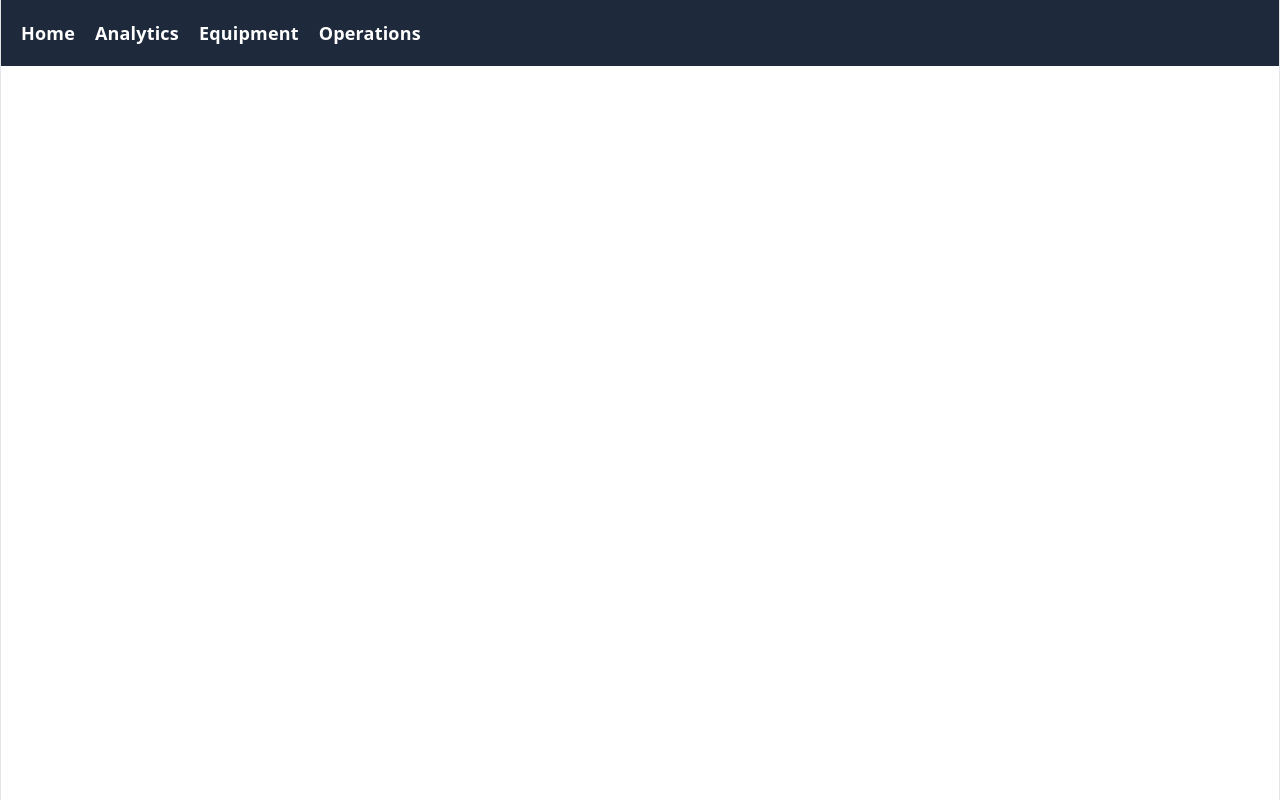
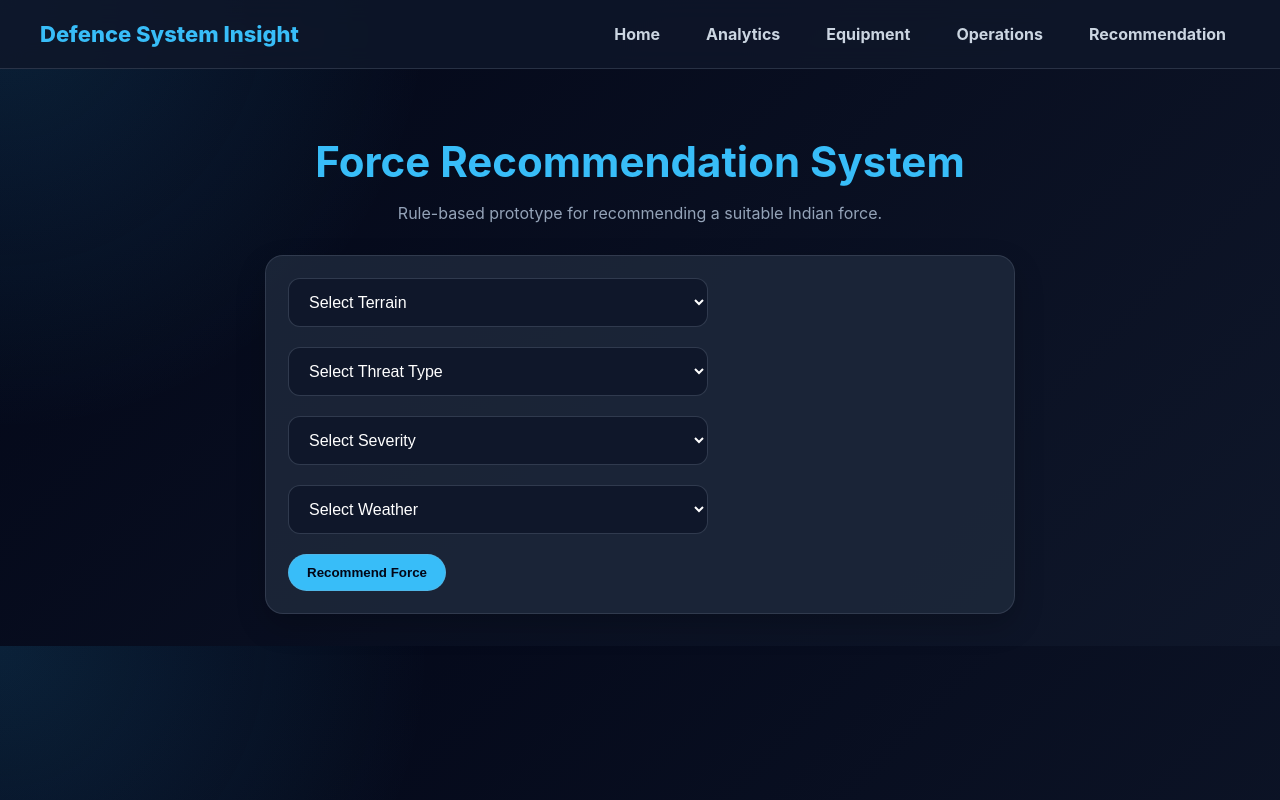
Before and after one commit to MitanshuVerma/Defence-System-Insight, a React (Vite) app: page /recommendation in a window 1280 px wide. Built offline with nearby package versions, Linux system fonts and the light colour scheme.

Commit message:
Add UI pages and fix Vercel routing

```diff
--- a/src/App.jsx
+++ b/src/App.jsx
@@ -6,6 +6,7 @@ import ForceDetails from "./pages/ForceDetails";
 import Analytics from "./pages/Analytics";
 import Equipment from "./pages/Equipment";
 import Operations from "./pages/Operations";
+import Recommendation from "./pages/Recommendation";
 
 function App() {
   return (
@@ -18,6 +19,7 @@ function App() {
         <Route path="/analytics" element={<Analytics />} />
         <Route path="/equipment" element={<Equipment />} />
         <Route path="/operations" element={<Operations />} />
+        <Route path="/recommendation" element={<Recommendation />} />
       </Routes>
     </BrowserRouter>
   );
--- a/src/components/NavBar.jsx
+++ b/src/components/NavBar.jsx
@@ -2,22 +2,16 @@ import { Link } from "react-router-dom";
 
 function Navbar() {
   return (
-    <nav style={{ display: "flex", gap: "20px", padding: "20px", backgroundColor: "#1e293b" }}>
-      <Link to="/" style={{ color: "white", textDecoration: "none", fontWeight: "bold" }}>
-        Home
-      </Link>
+    <nav className="navbar">
+      <div className="nav-logo">Defence System Insight</div>
 
-      <Link to="/analytics" style={{ color: "white", textDecoration: "none", fontWeight: "bold" }}>
-        Analytics
-      </Link>
-
-      <Link to="/equipment" style={{ color: "white", textDecoration: "none", fontWeight: "bold" }}>
-        Equipment
-      </Link>
-
-      <Link to="/operations" style={{ color: "white", textDecoration: "none", fontWeight: "bold" }}>
-        Operations
-      </Link>
+      <div className="nav-links">
+        <Link className="nav-link" to="/">Home</Link>
+        <Link className="nav-link" to="/analytics">Analytics</Link>
+        <Link className="nav-link" to="/equipment">Equipment</Link>
+        <Link className="nav-link" to="/operations">Operations</Link>
+        <Link className="nav-link" to="/recommendation">Recommendation</Link>
+      </div>
     </nav>
   );
 }
--- a/src/index.css
+++ b/src/index.css
@@ -1,111 +1,164 @@
-:root {
-  --text: #6b6375;
-  --text-h: #08060d;
-  --bg: #fff;
-  --border: #e5e4e7;
-  --code-bg: #f4f3ec;
-  --accent: #aa3bff;
-  --accent-bg: rgba(170, 59, 255, 0.1);
-  --accent-border: rgba(170, 59, 255, 0.5);
-  --social-bg: rgba(244, 243, 236, 0.5);
-  --shadow:
-    rgba(0, 0, 0, 0.1) 0 10px 15px -3px, rgba(0, 0, 0, 0.05) 0 4px 6px -2px;
-
-  --sans: system-ui, 'Segoe UI', Roboto, sans-serif;
-  --heading: system-ui, 'Segoe UI', Roboto, sans-serif;
-  --mono: ui-monospace, Consolas, monospace;
-
-  font: 18px/145% var(--sans);
-  letter-spacing: 0.18px;
-  color-scheme: light dark;
-  color: var(--text);
-  background: var(--bg);
-  font-synthesis: none;
-  text-rendering: optimizeLegibility;
-  -webkit-font-smoothing: antialiased;
-  -moz-osx-font-smoothing: grayscale;
-
-  @media (max-width: 1024px) {
-    font-size: 16px;
-  }
-}
-
-@media (prefers-color-scheme: dark) {
-  :root {
-    --text: #9ca3af;
-    --text-h: #f3f4f6;
-    --bg: #16171d;
-    --border: #2e303a;
-    --code-bg: #1f2028;
-    --accent: #c084fc;
-    --accent-bg: rgba(192, 132, 252, 0.15);
-    --accent-border: rgba(192, 132, 252, 0.5);
-    --social-bg: rgba(47, 48, 58, 0.5);
-    --shadow:
-      rgba(0, 0, 0, 0.4) 0 10px 15px -3px, rgba(0, 0, 0, 0.25) 0 4px 6px -2px;
-  }
-
-  #social .button-icon {
-    filter: invert(1) brightness(2);
-  }
+* {
+  box-sizing: border-box;
 }
 
 body {
   margin: 0;
+  font-family: Inter, Arial, sans-serif;
+  background:
+    radial-gradient(circle at top left, rgba(56, 189, 248, 0.15), transparent 30%),
+    linear-gradient(135deg, #020617, #0f172a);
+  color: #e2e8f0;
 }
 
-#root {
-  width: 1600px;
-  max-width: 100%;
-  margin: 0 auto;
-  text-align: center;
-  border-inline: 1px solid var(--border);
-  min-height: 100svh;
-  display: flex;
-  flex-direction: column;
-  box-sizing: border-box;
+a {
+  color: inherit;
 }
 
-h1,
-h2 {
-  font-family: var(--heading);
-  font-weight: 500;
-  color: var(--text-h);
+.page-container {
+  width: 95%;
+  max-width: 1700px;
+  margin: 0 auto;
+  padding: 32px 20px;
 }
 
-h1 {
-  font-size: 56px;
-  letter-spacing: -1.68px;
-  margin: 32px 0;
-  @media (max-width: 1024px) {
-    font-size: 36px;
-    margin: 20px 0;
-  }
-}
-h2 {
-  font-size: 24px;
-  line-height: 118%;
-  letter-spacing: -0.24px;
-  margin: 0 0 8px;
-  @media (max-width: 1024px) {
-    font-size: 20px;
-  }
-}
-p {
-  margin: 0;
+.page-title {
+  font-size: 42px;
+  margin-bottom: 8px;
+  color: #38bdf8;
 }
 
-code,
-.counter {
-  font-family: var(--mono);
-  display: inline-flex;
-  border-radius: 4px;
-  color: var(--text-h);
+.page-subtitle {
+  color: #94a3b8;
+  margin-bottom: 32px;
 }
 
-code {
-  font-size: 15px;
-  line-height: 135%;
-  padding: 4px 8px;
-  background: var(--code-bg);
+.navbar {
+  position: sticky;
+  top: 0;
+  z-index: 100;
+  background: rgba(15, 23, 42, 0.85);
+  backdrop-filter: blur(12px);
+  border-bottom: 1px solid rgba(148, 163, 184, 0.2);
+  padding: 16px 40px;
+  display: flex;
+  align-items: center;
+  justify-content: space-between;
 }
+
+.nav-logo {
+  font-size: 22px;
+  font-weight: 800;
+  color: #38bdf8;
+}
+
+.nav-links {
+  display: flex;
+  gap: 18px;
+  flex-wrap: wrap;
+}
+
+.nav-link {
+  text-decoration: none;
+  font-weight: 700;
+  color: #cbd5e1;
+  padding: 8px 14px;
+  border-radius: 999px;
+  transition: 0.2s ease;
+}
+
+.nav-link:hover {
+  background: rgba(56, 189, 248, 0.15);
+  color: #38bdf8;
+}
+
+.force-grid {
+  display: grid;
+  grid-template-columns: repeat(auto-fit, minmax(260px, 1fr));
+  gap: 24px;
+  margin-top: 32px;
+}
+
+.force-card {
+  background: rgba(30, 41, 59, 0.9);
+  border: 1px solid rgba(148, 163, 184, 0.2);
+  border-radius: 18px;
+  padding: 22px;
+  min-height: 210px;
+  text-decoration: none;
+  color: #e2e8f0;
+  transition: 0.25s ease;
+  box-shadow: 0 12px 30px rgba(0, 0, 0, 0.25);
+}
+
+.force-card:hover {
+  transform: translateY(-6px);
+  border-color: #38bdf8;
+  box-shadow: 0 20px 45px rgba(56, 189, 248, 0.15);
+}
+
+.force-card h2 {
+  margin-top: 0;
+  color: #f8fafc;
+}
+
+.force-badge {
+  display: inline-block;
+  padding: 6px 12px;
+  border-radius: 999px;
+  background: rgba(56, 189, 248, 0.15);
+  color: #38bdf8;
+  font-size: 13px;
+  font-weight: bold;
+  margin-bottom: 12px;
+}
+
+.force-card p {
+  margin: 8px 0;
+  color: #cbd5e1;
+}
+
+.chart-card,
+.stat-card {
+  background: rgba(30, 41, 59, 0.85);
+  border: 1px solid rgba(148, 163, 184, 0.18);
+  border-radius: 18px;
+  padding: 22px;
+  box-shadow: 0 12px 30px rgba(0, 0, 0, 0.2);
+}
+
+.search-input {
+  width: 100%;
+  max-width: 420px;
+  padding: 14px 16px;
+  border-radius: 12px;
+  border: 1px solid rgba(148, 163, 184, 0.25);
+  background: #0f172a;
+  color: white;
+  font-size: 16px;
+  outline: none;
+}
+
+.search-input:focus {
+  border-color: #38bdf8;
+}
+
+.filter-btn {
+  padding: 10px 18px;
+  border-radius: 999px;
+  border: 1px solid rgba(148, 163, 184, 0.25);
+  background: #1e293b;
+  color: white;
+  cursor: pointer;
+  font-weight: bold;
+}
+
+.filter-btn.active {
+  background: #38bdf8;
+  color: #020617;
+}
+
+.hero-section {
+  text-align: center;
+  margin-bottom: 30px;
+}
--- a/src/pages/Home.jsx
+++ b/src/pages/Home.jsx
@@ -1,15 +1,13 @@
 import { useEffect, useState } from "react";
 import { loadCSV } from "../utils/csvReader";
 import ForceCard from "../components/ForceCard";
+
 function Home() {
   const [forces, setForces] = useState([]);
 
   useEffect(() => {
     async function fetchData() {
-      const data = await loadCSV(
-        "/data/indian_defence_forces.csv"
-      );
-      console.log(data);
+      const data = await loadCSV("/data/indian_defence_forces.csv");
       setForces(data);
     }
 
@@ -17,26 +15,21 @@ function Home() {
   }, []);
 
   return (
-    <div>
-      <h1>Defence System Insight</h1>
+    <main className="page-container">
+      <section className="hero-section">
+        <h1 className="page-title">Defence System Insight</h1>
 
-      <h2>Indian Armed Forces Dashboard</h2>
+        <p className="page-subtitle">
+          Indian Armed Forces Dashboard
+        </p>
+      </section>
 
-      <div
-        style={{
-          display: "flex",
-          flexWrap: "wrap",
-          justifyContent: "center",
-        }}
-      >
+      <div className="force-grid">
         {forces.map((force, index) => (
-          <ForceCard
-            key={index}
-            force={force}
-          />
+          <ForceCard key={index} force={force} />
         ))}
       </div>
-    </div>
+    </main>
   );
 }
 
--- /dev/null
+++ b/src/pages/Recommendation.jsx
@@ -0,0 +1,155 @@
+import { useState } from "react";
+
+function Recommendation() {
+  const [terrain, setTerrain] = useState("");
+  const [threat, setThreat] = useState("");
+  const [severity, setSeverity] = useState("");
+  const [weather, setWeather] = useState("");
+  const [result, setResult] = useState(null);
+
+  function recommendForce() {
+    let force = "Indian Army";
+    let secondaryForce = "CRPF";
+    let reason = "General land-based response is suitable for this situation.";
+    let confidence = 75;
+    let riskLevel = "Medium";
+
+    if (terrain === "Mountain") {
+      force = "ITBP";
+      secondaryForce = "Indian Army";
+      reason = "ITBP is specialized for mountain and high-altitude border areas.";
+      confidence = 88;
+    } else if (terrain === "Coastal" || threat === "Sea Intrusion") {
+      force = "Indian Coast Guard";
+      secondaryForce = "Indian Navy";
+      reason = "Coastal and sea-based threats require maritime surveillance and response.";
+      confidence = 90;
+    } else if (threat === "Terror Attack") {
+      force = "NSG";
+      secondaryForce = "CRPF";
+      reason = "NSG is specialized for counter-terrorism and hostage-rescue scenarios.";
+      confidence = 92;
+    } else if (threat === "Riot") {
+      force = "CRPF";
+      secondaryForce = "State Police";
+      reason = "CRPF is suitable for internal security and riot-control situations.";
+      confidence = 85;
+    } else if (threat === "Border Intrusion") {
+      force = "BSF";
+      secondaryForce = "Indian Army";
+      reason = "BSF is suitable for border security and intrusion response.";
+      confidence = 89;
+    } else if (threat === "Air Threat") {
+      force = "Indian Air Force";
+      secondaryForce = "Indian Army Air Defence";
+      reason = "Air threats require aerial response and air defence capability.";
+      confidence = 91;
+    }
+
+    if (severity === "High") {
+      riskLevel = "High";
+      confidence += 3;
+    } else if (severity === "Low") {
+      riskLevel = "Low";
+      confidence -= 5;
+    }
+
+    if (weather === "Storm" || weather === "Snow") {
+      confidence -= 4;
+      reason += " Weather conditions may slow deployment and reduce operational confidence.";
+    }
+
+    if (confidence > 95) confidence = 95;
+    if (confidence < 60) confidence = 60;
+
+    setResult({
+      force,
+      secondaryForce,
+      reason,
+      confidence,
+      riskLevel,
+    });
+  }
+
+  return (
+    <main className="page-container">
+      <section className="hero-section">
+        <h1 className="page-title">Force Recommendation System</h1>
+        <p className="page-subtitle">
+          Rule-based prototype for recommending a suitable Indian force.
+        </p>
+      </section>
+
+      <div className="chart-card" style={{ maxWidth: "750px", margin: "0 auto" }}>
+        <select className="search-input" value={terrain} onChange={(e) => setTerrain(e.target.value)}>
+          <option value="">Select Terrain</option>
+          <option value="Mountain">Mountain</option>
+          <option value="Coastal">Coastal</option>
+          <option value="Urban">Urban</option>
+          <option value="Desert">Desert</option>
+          <option value="Airspace">Airspace</option>
+        </select>
+
+        <br /><br />
+
+        <select className="search-input" value={threat} onChange={(e) => setThreat(e.target.value)}>
+          <option value="">Select Threat Type</option>
+          <option value="Border Intrusion">Border Intrusion</option>
+          <option value="Terror Attack">Terror Attack</option>
+          <option value="Riot">Riot</option>
+          <option value="Sea Intrusion">Sea Intrusion</option>
+          <option value="Air Threat">Air Threat</option>
+        </select>
+
+        <br /><br />
+
+        <select className="search-input" value={severity} onChange={(e) => setSeverity(e.target.value)}>
+          <option value="">Select Severity</option>
+          <option value="Low">Low</option>
+          <option value="Medium">Medium</option>
+          <option value="High">High</option>
+        </select>
+
+        <br /><br />
+
+        <select className="search-input" value={weather} onChange={(e) => setWeather(e.target.value)}>
+          <option value="">Select Weather</option>
+          <option value="Clear">Clear</option>
+          <option value="Rain">Rain</option>
+          <option value="Snow">Snow</option>
+          <option value="Storm">Storm</option>
+        </select>
+
+        <br /><br />
+
+        <button className="filter-btn active" onClick={recommendForce}>
+          Recommend Force
+        </button>
+      </div>
+
+      {result && (
+        <div className="chart-card" style={{ maxWidth: "750px", margin: "30px auto" }}>
+          <h2>Recommended Force: {result.force}</h2>
+
+          <p>
+            <strong>Secondary Support:</strong> {result.secondaryForce}
+          </p>
+
+          <p>
+            <strong>Confidence:</strong> {result.confidence}%
+          </p>
+
+          <p>
+            <strong>Risk Level:</strong> {result.riskLevel}
+          </p>
+
+          <p>
+            <strong>Reason:</strong> {result.reason}
+          </p>
+        </div>
+      )}
+    </main>
+  );
+}
+
+export default Recommendation;
```
Also changed, not shown: src/components/ForceCard.jsx (+12 -25 lines), vercel.json (added), 2 other files (tests, documents, lock files or other folders).
